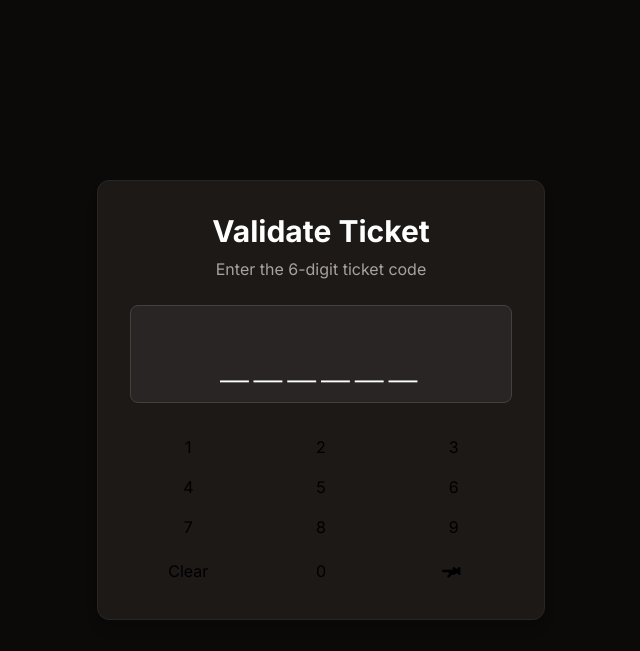
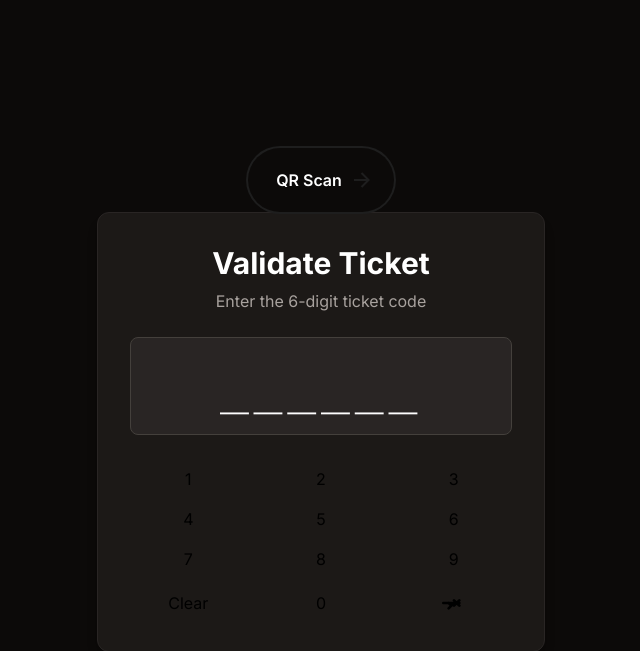
Before and after one commit to adebayo-victor/FLING, a Flask app: template templates/validity.html in a window 1280 px wide. Shown: the top 651 px of the page, without its empty margins (319-959 px from the left). Run offline with Flask 3, Linux system fonts and the light colour scheme; the template is opened without the code that fills it, so the values that code supplies are empty; parts of the project's set-up code (start-up, migrations or seed data) failed here and were passed over; some libraries are stand-ins or nearby versions.

Commit message:
Committin changes

```diff
--- a/templates/validity.html
+++ b/templates/validity.html
@@ -40,9 +40,121 @@
                    hover:bg-violet-600 active:bg-violet-500 transition-all duration-150
                    transform active:scale-95;
         }
+        /* From Uiverse.io by Matilemak */
+        .animated-button {
+        position: relative;
+        display: flex;
+        align-items: center;
+        gap: 4px;
+        padding: 16px 36px;
+        border: 4px solid;
+        border-color: transparent;
+        font-size: 16px;
+        background-color: inherit;
+        border-radius: 100px;
+        font-weight: 600;
+        color: white
+        ;
+        box-shadow: 0 0 0 2px #1e1e1e;
+        cursor: pointer;
+        overflow: hidden;
+        transition: all 0.6s cubic-bezier(0.23, 1, 0.32, 1);
+        }
+
+        .animated-button svg {
+        position: absolute;
+        width: 24px;
+        fill: #1e1e1e;
+        z-index: 9;
+        transition: all 0.8s cubic-bezier(0.23, 1, 0.32, 1);
+        }
+
+        .animated-button .arr-1 {
+        right: 16px;
+        }
+
+        .animated-button .arr-2 {
+        left: -25%;
+        }
+
+        .animated-button .circle {
+        position: absolute;
+        top: 50%;
+        left: 50%;
+        transform: translate(-50%, -50%);
+        width: 20px;
+        height: 20px;
+        background-color: #00F891;
+        border-radius: 50%;
+        opacity: 0;
+        transition: all 0.8s cubic-bezier(0.23, 1, 0.32, 1);
+        }
+
+        .animated-button .text {
+        position: relative;
+        z-index: 1;
+        transform: translateX(-12px);
+        transition: all 0.8s cubic-bezier(0.23, 1, 0.32, 1);
+        }
+
+        .animated-button:hover {
+        box-shadow: 0 0 0 12px transparent;
+        color: #1e1e1e;
+        border-radius: 12px;
+        }
+
+        .animated-button:hover .arr-1 {
+        right: -25%;
+        }
+
+        .animated-button:hover .arr-2 {
+        left: 16px;
+        }
+
+        .animated-button:hover .text {
+        transform: translateX(12px);
+        }
+
+        .animated-button:hover svg {
+        fill: #1e;
+        }
+
+        .animated-button:active {
+        scale: 0.95;
+        box-shadow: 0 0 0 4px #fd8a26;
+        }
+
+        .animated-button:hover .circle {
+        width: 220px;
+        height: 220px;
+        opacity: 1;
+        }
+
     </style>
 </head>
 <body class="flex flex-col items-center justify-center min-h-screen p-4">
+    <!--Switching to qr-->
+    <!-- From Uiverse.io by Matilemak -->
+    <div class="flex float-left">
+        <a href="https://hhxsq4xb-1000.uks1.devtunnels.ms/scanner/{{event.url_key}}">
+            <button class="float-left animated-button">
+                <svg xmlns="http://www.w3.org/2000/svg" class="arr-2" viewBox="0 0 24 24">
+                <path
+                    d="M16.1716 10.9999L10.8076 5.63589L12.2218 4.22168L20 11.9999L12.2218 19.778L10.8076 18.3638L16.1716 12.9999H4V10.9999H16.1716Z"
+                ></path>
+                </svg>
+                <span class="text">QR Scan</span>
+                <span class="circle"></span>
+                <svg xmlns="http://www.w3.org/2000/svg" class="arr-1" viewBox="0 0 24 24">
+                <path
+                    d="M16.1716 10.9999L10.8076 5.63589L12.2218 4.22168L20 11.9999L12.2218 19.778L10.8076 18.3638L16.1716 12.9999H4V10.9999H16.1716Z"
+                ></path>
+                </svg>
+            </button>
+        </a>
+    </div>
+
+
     <!-- Message Box for user feedback -->
     <div id="message-box" class="message-box"></div>
 
@@ -144,7 +256,7 @@
             async function validateCode(code) {
                 showMessage('Validating code...', 2000); // Show loading message
                 try {
-                    const response = await fetch('https://fling-2a4m.onrender.com/validation/' + document.querySelector(".event-id").value, {
+                    const response = await fetch('https://hhxsq4xb-1000.uks1.devtunnels.ms/validation/' + document.querySelector(".event-id").value, {
                         method: 'POST',
                         headers: { 'Content-Type': 'application/json' },
                         body: JSON.stringify({ code: code, key: key })
```
